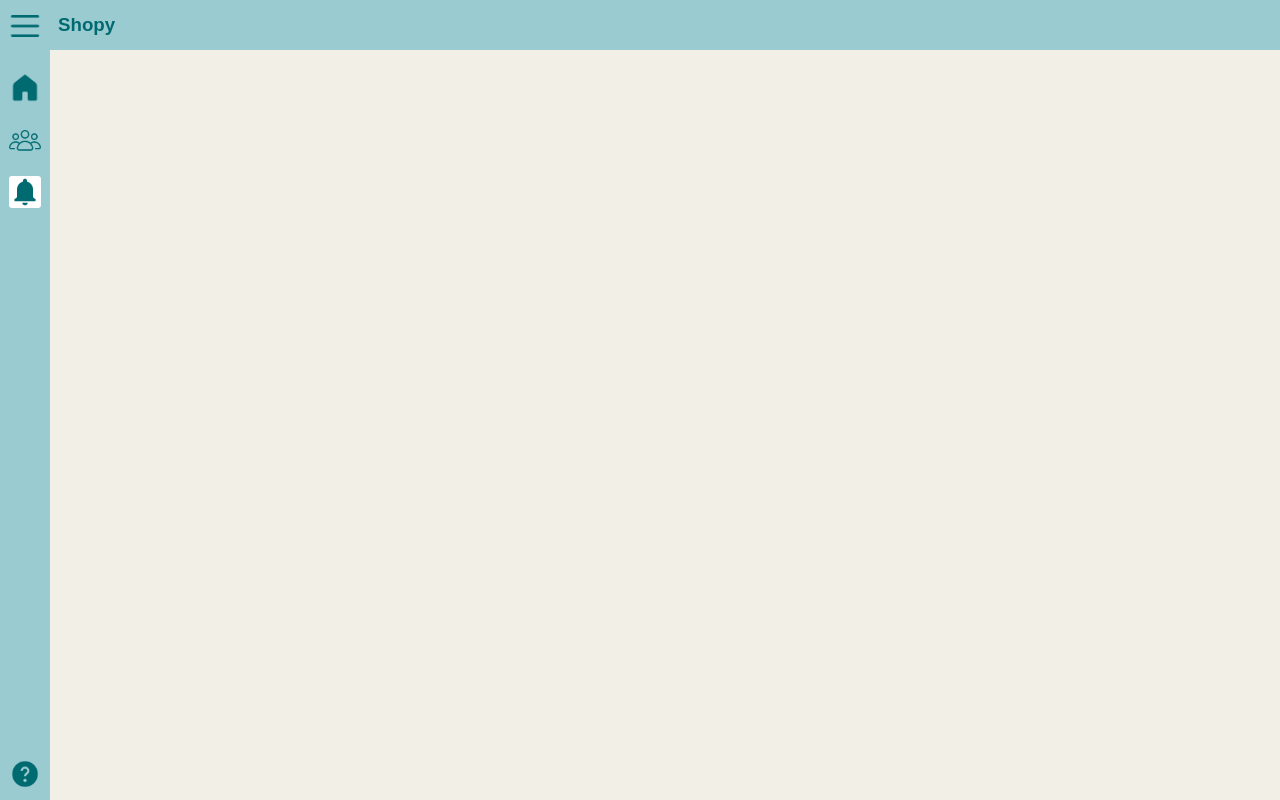
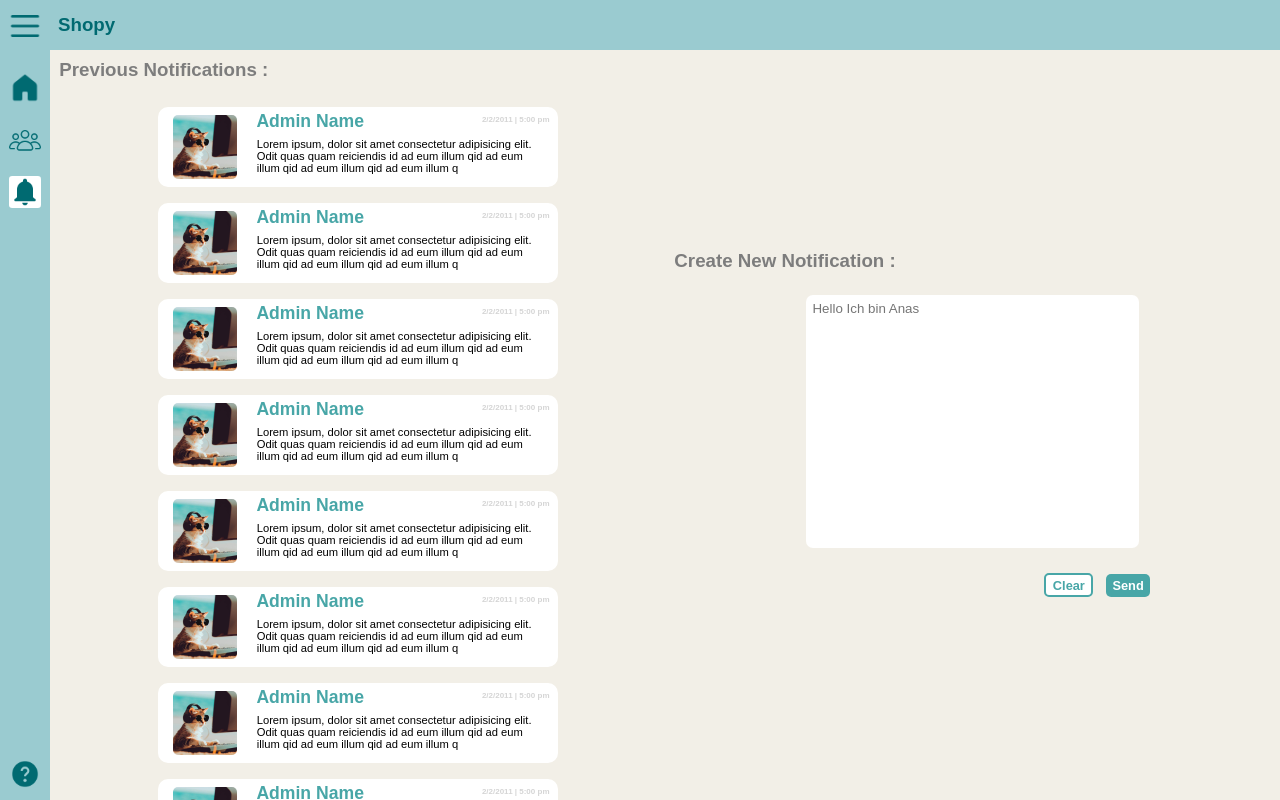
Before and after one commit to it-is-Anas/Shopy--Front-End-, a Vue app: page /admin/notifications in a window 1280 px wide. Built offline with nearby package versions, Linux system fonts and the light colour scheme; sample sign-in values are in the browser's storage.

Commit message:
Finish Notification Ui --admin

```diff
--- a/src/Style/Admin/MainStyle.css
+++ b/src/Style/Admin/MainStyle.css
@@ -257,7 +257,6 @@ a.router-link-active.admin-fliter-box-element{
 
 
 
-/* ================ */
 
 .admin-users-display{
     /* width: 100em; */
@@ -419,7 +418,99 @@ a.router-link-active.admin-fliter-box-element{
 .admin-noti{
     width: 100%;
     height: 100%;
+    display: grid;
+    grid-template-columns: 50% 50%;
+
 }
+.admin-noti > .col{
+    width: 100%;
+    height: 100%;
+}
+.admin-noti-head-line{
+    padding: .5em;
+    font-weight: bold;
+    color: var(--admin-bold-gray);
+}
+.admin-noti-prev-noti-box{
+    width: 100%;
+    min-height: 1em;
+}
+
+.admin-noti_col-one{
+    overflow-y: scroll;
+}
+.admin-noti_col-two{
+    display: flex;
+    flex-direction: column;
+    align-items: flex-start;
+    justify-content: center;
+}
+
+.admin-noti-input-box{
+    background: var(--admin-white);
+    border: none;
+    outline: none;
+    width: 25em;
+    height: 19em;
+    margin:1em auto ;
+    resize: none;
+    border-radius: 7px;
+    padding: .5em;
+}
+.admin-noti-btn-box{
+    width: 100%;
+    min-height: 3em;
+    display: flex;
+    align-items: center;
+    justify-content: flex-end;
+    max-width: 23em;
+    margin: 0 auto;
+}
+/* ================ */
+.admin-notification-card{
+    max-width: 25em;
+    width: 95%;
+    height: 5em;
+    background-color: var(--admin-white);
+    border-radius: 10px;
+    margin: 1em auto;
+    display: flex;
+    align-items: center;
+    justify-content: space-around;
+    padding: .5em;
+    position: relative;
+}
+.admin-notification-card-img{
+    width: 4em;
+    height: 4em;
+    border-radius: 5px;
+}
+
+.admin-notification-card-name{
+    padding: 0 .3em;
+    font-size: 1.1em;
+    color: var(--admin-blue);
+}
+
+.admin-notification-card-content{
+    font-size: .7em;
+    font-weight: 400;
+    padding: .5em;
+    width: 26em;
+    height: 4.5em;
+}
+.admin-notification-card-date{
+    position: absolute;
+    top: 0;
+    right: 0;
+    font-size: .5em;
+    font-weight: bold;
+    color: var(--admin-light-gray);
+    padding: 1em;
+}
+
+/* ================ */
+
 .admin-info{
     width: 100%;
     height: 100%;
@@ -443,6 +534,19 @@ a.router-link-active.admin-fliter-box-element{
         grid-template-columns: 100%;
         grid-template-rows: 50% 50%;
     }
+    .admin-noti{
+        grid-template-columns: 100%;
+        grid-template-rows: 100% 100%;
+    }
+    .admin-noti_col-one{
+
+    }
+    .admin-noti_col-two{
+        grid-row: 1/2;
+    }
+    .admin-noti_col-one{
+        overflow: initial;
+    }
 }
 @media (max-width: 550px) {
     .admin-page{
--- /dev/null
+++ b/src/components/Admin/NotificationCard/NotificationCard.vue
@@ -0,0 +1,12 @@
+<template>
+    <div class="admin-notification-card" >
+        <img  class="admin-notification-card-img" src="../../../assets/notiexp.jpg" alt="" >
+        <div class="admin-notification-card-text">
+            <h5 class="admin-notification-card-name">Admin Name</h5>
+            <p class="admin-notification-card-content">
+                Lorem ipsum, dolor sit amet consectetur adipisicing elit. Odit quas quam reiciendis id ad eum illum qid ad eum illum qid ad eum illum qid ad eum illum q
+            </p>
+        </div>
+        <p class="admin-notification-card-date">2/2/2011 | 5:00 pm</p>
+    </div>
+</template>
--- a/src/views/Admin/Childreens/Notifications/AdminNoti.vue
+++ b/src/views/Admin/Childreens/Notifications/AdminNoti.vue
@@ -1,10 +1,27 @@
 <template>
     <div class="admin-noti" >
-
+        <div class="col admin-noti_col-one">
+            <h3 class="admin-noti-head-line">Previous Notifications :</h3>
+            <div class="admin-noti-prev-noti-box" >
+                <NotificationCard v-for="one in 100" :key="one" />
+            </div>
+        </div>
+        <div class="col admin-noti_col-two">
+            <h3 class="admin-noti-head-line">Create New Notification :</h3>
+            <textarea class="admin-noti-input-box" placeholder="Hello Ich bin Anas" ></textarea>
+            <div class="admin-noti-btn-box">
+                <p class="admin-fliter-box-element">Clear</p>
+                <p class="admin-fliter-box-element active">Send</p>
+            </div>
+        </div>
     </div>
 </template>
 <script>
+import NotificationCard from '@/components/Admin/NotificationCard/NotificationCard.vue';
+
 export default {
-
+    components: {
+        NotificationCard,
+    }
 }
 </script>
```
Also changed, not shown: src/assets/notiexp.jpg (added).
